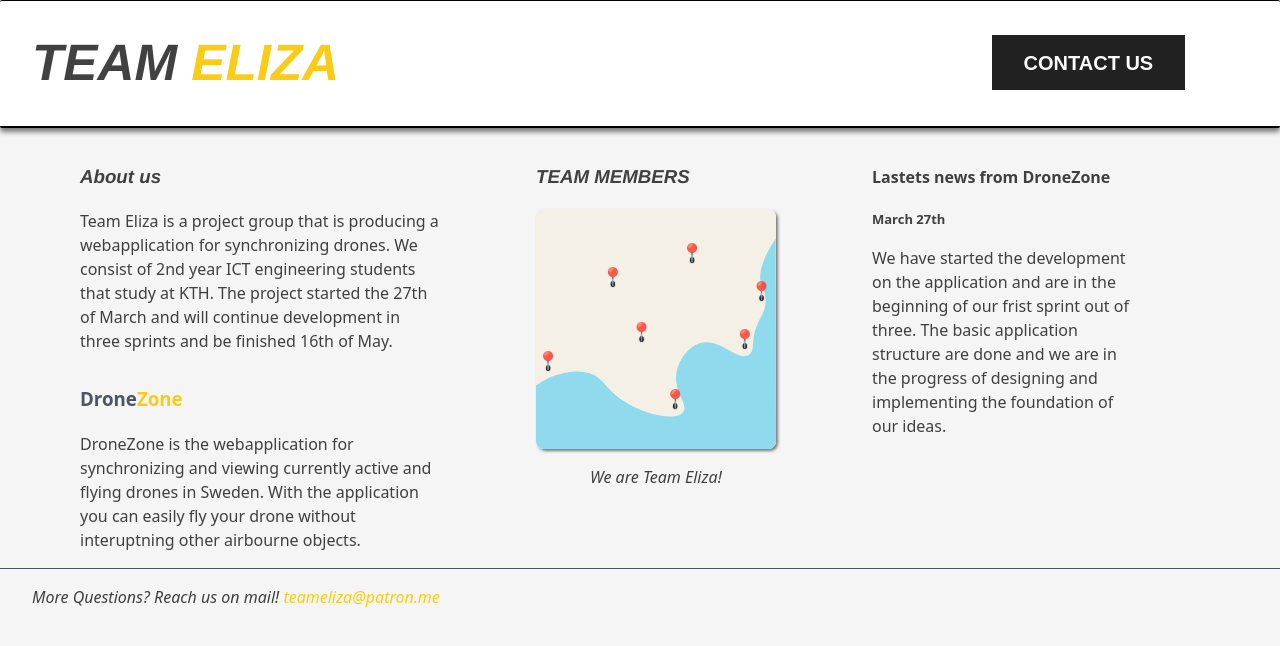
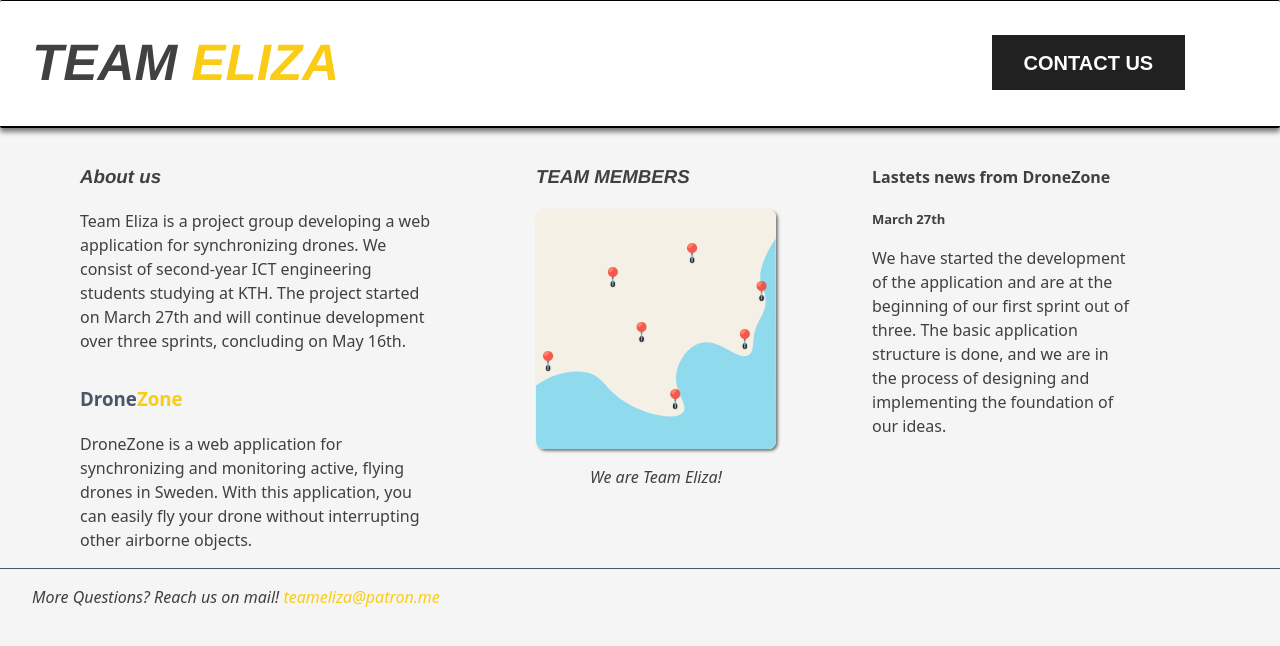
Before and after one commit to surbyxan/TEAM-ELIZA-webpage, a React (Vite) app in the folder elizawebsite/: page / in a window 1280 px wide. Shown: the top 646 px of the page. Built offline with nearby package versions, Linux system fonts and the light colour scheme.

Commit message:
spellchecked the texts

```diff
--- a/elizawebsite/src/App.jsx
+++ b/elizawebsite/src/App.jsx
@@ -18,18 +18,18 @@ function App() {
         <div class='infobox'>
           <div >
             <h3 class="headers">About us</h3>
-            <p>Team Eliza is a project group that is producing a webapplication for synchronizing drones. We consist of
-              2nd year ICT engineering students that study at KTH. The project started the 27th of March and will continue development in
-              three sprints and be finished 16th of May.
+            <p>Team Eliza is a project group developing a web application for synchronizing drones.
+              We consist of second-year ICT engineering students studying at KTH.
+              The project started on March 27th and will continue development over three sprints,
+              concluding on May 16th.
             </p>
           </div>
           <div class='appbox'>
             <h3 class="title">Drone<span class="highlight">Zone</span></h3>
             <p>
-            DroneZone is the webapplication for synchronizing and viewing currently
-            active and flying drones in Sweden. With the application you can easily fly your drone without
-            interuptning other airbourne objects.
-
+            DroneZone is a web application for synchronizing and monitoring active,
+            flying drones in Sweden. With this application, you can easily fly your drone
+            without interrupting other airborne objects.
             </p>
           </div>
         </div>
@@ -46,9 +46,9 @@ function App() {
               <h4>Lastets news from DroneZone</h4>
               <p class="date" >March 27th</p>
               <p>
-                We have started the development on the application and are in
-                the beginning of our frist sprint out of three. The basic application structure are done
-                and we are in the progress of designing and implementing the foundation of our ideas.
+              We have started the development of the application and are at the beginning of our first
+              sprint out of three. The basic application structure is done, and we are in the process of
+              designing and implementing the foundation of our ideas.
               </p>
           </div>
         </div>
```
